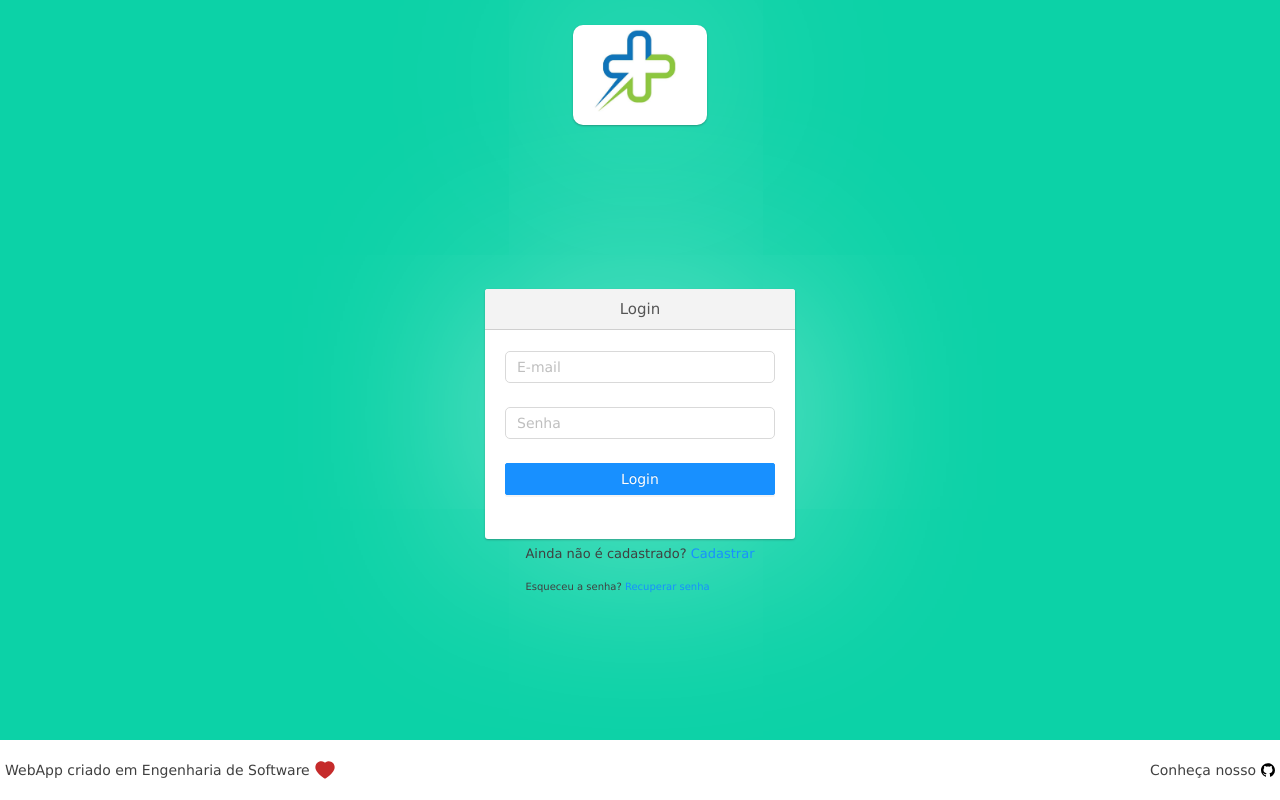
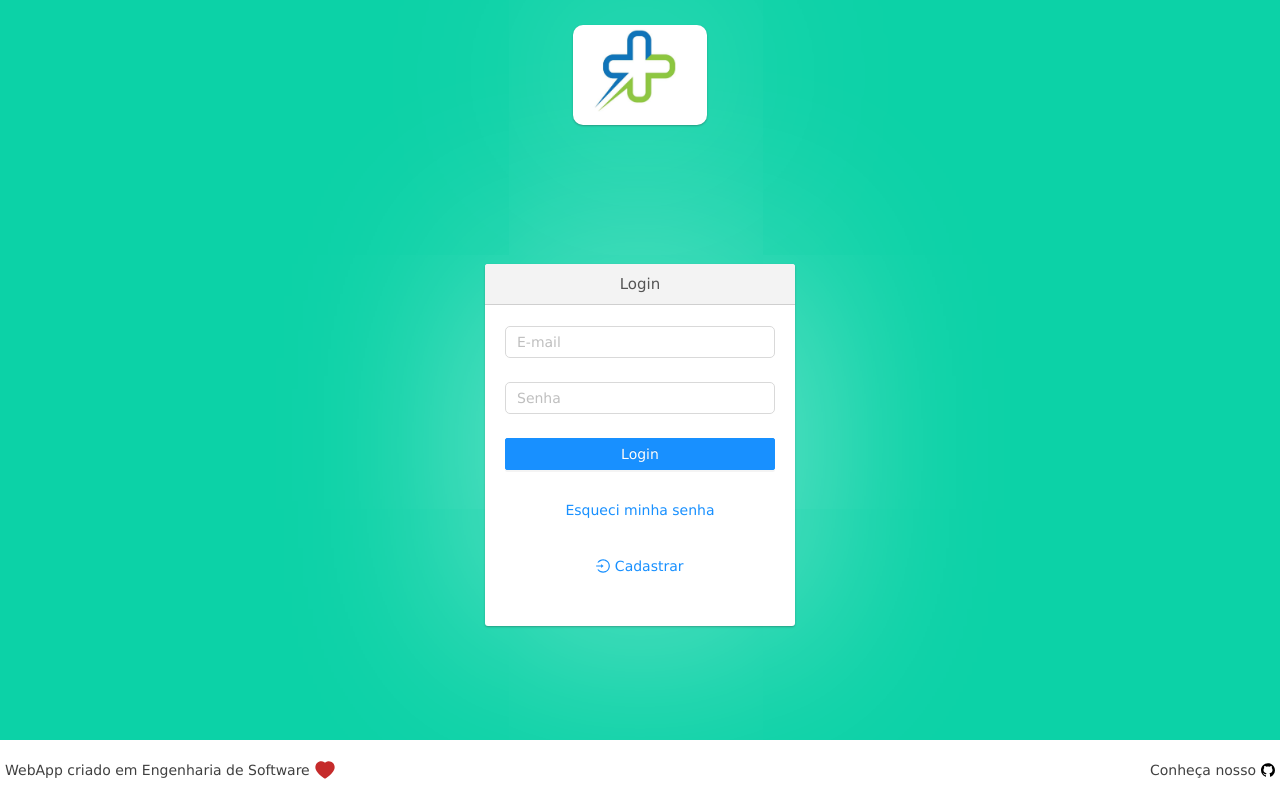
Before and after one commit to Health-Track/frontEnd-Health-Track, a React (Create React App) app: page / in a window 1280 px wide. Built offline with nearby package versions, Linux system fonts and the light colour scheme.

Commit message:
refactoring style of signin page

```diff
--- a/src/pages/SignIn/index.js
+++ b/src/pages/SignIn/index.js
@@ -1,6 +1,7 @@
 import { React } from 'react';
 import { Link } from 'react-router-dom';
 import { Button, Form, Input } from 'antd';
+import { LoginOutlined } from '@ant-design/icons';
 
 import useForm from '../../hooks/useForm';
 import DefaultFooter from '../../components/DefaultFooter';
@@ -64,15 +65,15 @@ function Signin() {
                 Login
               </Button>
             </Form.Item>
+            <Form.Item className="forgot-password-button">
+              <Link to="/forgot-password">Esqueci minha senha</Link>
+            </Form.Item>
+            <Form.Item className="forgot-password-button">
+              <Link to="/sign-up">
+                <LoginOutlined /> Cadastrar
+              </Link>
+            </Form.Item>
           </Form>
-        </div>
-        <div id="footer">
-          <p>
-            Ainda não é cadastrado? <Link to="/sign-up">Cadastrar</Link>
-          </p>
-          <p style={{ 'font-size': '10px' }}>
-            Esqueceu a senha? <Link to="/forgot-password">Recuperar senha</Link>
-          </p>
         </div>
       </div>
       <DefaultFooter />
--- a/src/pages/SignIn/style.css
+++ b/src/pages/SignIn/style.css
@@ -53,3 +53,9 @@
   border-bottom: 1px solid #cfcfcf;
   border-radius: 3px 3px 0 0;
 }
+
+.forgot-password-button .ant-form-item-control {
+  display: flex;
+  align-items: center;
+  justify-items: center;
+}
--- a/src/pages/SignUp/style.css
+++ b/src/pages/SignUp/style.css
@@ -10,7 +10,7 @@
 
 .signup-background-container {
   height: 100vh;
-  width: 100%;
+  width: 100vw;
 }
 
 .signup-background-container img{
```
